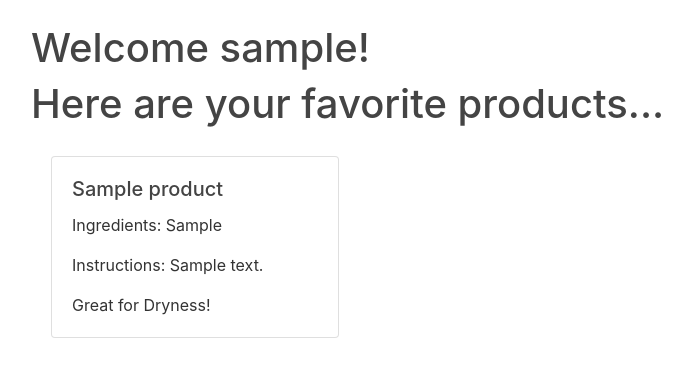
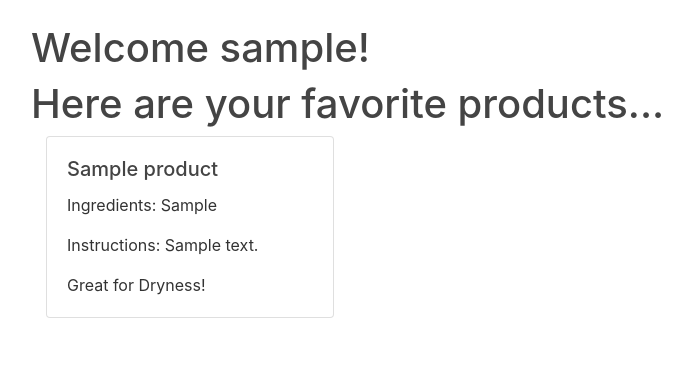
Before and after one commit to Kristinboyd/therealdewdrop, a Django app: page /profile/ in a window 1280 px wide. Shown: the part 56-433 px from the top of the page, without its empty margins (54-746 px from the left). Run offline with Django 3.2, Linux system fonts and the light colour scheme; a user stored in the database is signed in; tables that the repository leaves empty hold one stand-in row (values such as "Sample post"); parts of the project's set-up code (start-up, migrations or seed data) failed here and were passed over; some libraries are stand-ins or nearby versions.

Commit message:
Made cards side by side in profile, spacing WIP

```diff
--- a/users/templates/users/profile.html
+++ b/users/templates/users/profile.html
@@ -6,8 +6,11 @@
         <div class="media-body">
           <h1 class="account-heading">Welcome {{ user.username }}!</h1>
           <h1> Here are your favorite products... </h1>
-          <div class="card-body">
+          <body>
+            <div class="container">
+              <div class="row">
                       {% for product in products %}
+                          <div class="col-sm-4 card-space">
                               <div class="card" style="width: 18rem;">
                                   <div class="card-body">
                                       <h5 class="card-title">{{ product.name }} </h5>
@@ -16,9 +19,8 @@
                                       <p class="card-text">Great for {{ product.treatment_type }}!</p>
                                   </div>
                               </div>
+                          </div>
                           {% endfor %}
                       </div>
-          </div>
-        </div>
-      </div>
+            </body>
 {% endblock content %}
```
Lines whose indentation alone changed are shown as unchanged.
